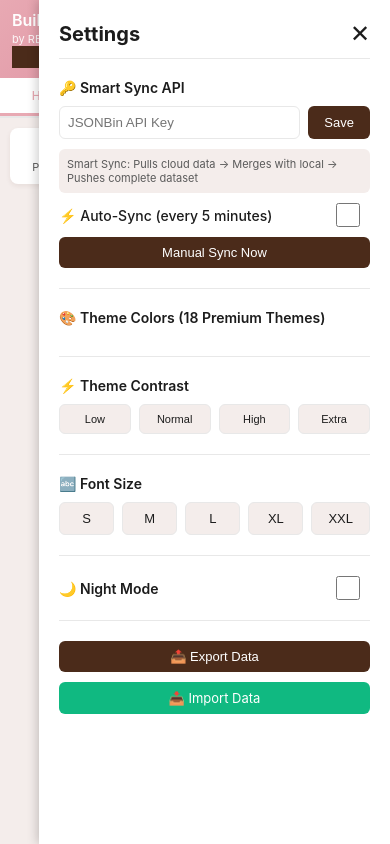
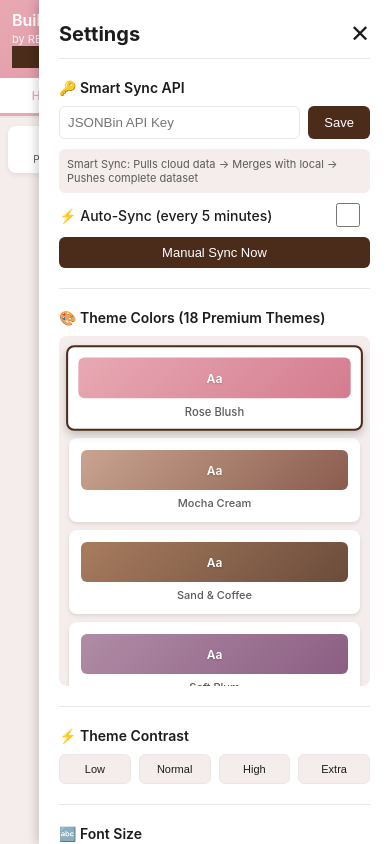
Before and after one commit to lyode/renovation-accounting, a plain HTML site: page index.html in a window 390 px wide. Both pictures are taken after a click on the button "⚙️". Drawn offline with Linux system fonts and the light colour scheme.

Commit message:
Update index.html

```diff
--- a/index.html
+++ b/index.html
@@ -222,8 +222,14 @@
 
         /* Content with spacing for fixed header */
         .main-content-wrapper {
-            margin-top: 160px;
+            margin-top: 200px;
             flex: 1;
+        }
+
+        @media (max-width: 768px) {
+            .main-content-wrapper {
+                margin-top: 210px;
+            }
         }
 
         .container {
@@ -481,6 +487,11 @@
             grid-template-columns: repeat(2, 1fr);
             gap: 10px;
             margin-top: 10px;
+            max-height: 400px;
+            overflow-y: auto;
+            padding: 10px;
+            background: var(--bg-color);
+            border-radius: 8px;
         }
 
         .theme-option {
@@ -489,7 +500,7 @@
             cursor: pointer;
             border: 2px solid transparent;
             transition: all 0.2s;
-            background: var(--bg-color);
+            background: var(--card-bg);
             box-shadow: 0 2px 4px rgba(0,0,0,0.1);
         }
 
@@ -501,25 +512,27 @@
         .theme-option.active {
             border-color: var(--button-primary);
             transform: scale(1.02);
-            box-shadow: 0 4px 8px rgba(0,0,0,0.15);
+            box-shadow: 0 4px 8px rgba(0,0,0,0.2);
         }
 
         .theme-preview {
-            height: 40px;
+            height: 50px;
             border-radius: 6px;
             margin-bottom: 6px;
             display: flex;
             align-items: center;
             justify-content: center;
             color: white;
-            font-size: 10px;
+            font-size: 14px;
             font-weight: 600;
+            text-shadow: 0 1px 2px rgba(0,0,0,0.2);
         }
 
         .theme-name {
             font-size: 11px;
             text-align: center;
             color: var(--text-secondary);
+            font-weight: 500;
         }
 
         /* Contrast Controls */
@@ -659,6 +672,10 @@
 
         /* Mobile optimizations */
         @media (max-width: 768px) {
+            .main-content-wrapper {
+                margin-top: 210px;
+            }
+
             .tabs {
                 -webkit-overflow-scrolling: touch;
             }
@@ -666,6 +683,40 @@
             .fab {
                 width: 56px;
                 height: 56px;
+            }
+
+            .theme-grid {
+                grid-template-columns: repeat(2, 1fr);
+                gap: 8px;
+                max-height: 350px;
+            }
+
+            .theme-preview {
+                height: 40px;
+                font-size: 12px;
+            }
+
+            .stats-bar {
+                gap: 6px;
+                padding: 8px;
+            }
+
+            .stat-card {
+                padding: 8px;
+            }
+
+            .stat-card h3 {
+                font-size: calc(14px * var(--font-scale));
+            }
+
+            .stat-card p {
+                font-size: calc(10px * var(--font-scale));
+            }
+        }
+
+        @media (max-width: 400px) {
+            .main-content-wrapper {
+                margin-top: 220px;
             }
 
             .theme-grid {
@@ -759,7 +810,9 @@
 
         <div style="margin-bottom: 20px; padding-bottom: 20px; border-bottom: 1px solid var(--border-color);">
             <label style="display: block; font-weight: 600; margin-bottom: 10px; color: var(--text-color);">🎨 Theme Colors (18 Premium Themes)</label>
-            <div class="theme-grid" id="themeGrid"></div>
+            <div class="theme-grid" id="themeGrid">
+                <!-- Themes will be populated here by JavaScript -->
+            </div>
         </div>
 
         <div style="margin-bottom: 20px; padding-bottom: 20px; border-bottom: 1px solid var(--border-color);">
@@ -1114,16 +1167,20 @@
 
         function initThemePicker() {
             const grid = document.getElementById('themeGrid');
+            if (!grid) {
+                console.error('Theme grid element not found');
+                return;
+            }
             grid.innerHTML = '';
 
             themeColors.forEach((theme, index) => {
                 const div = document.createElement('div');
-                div.className = 'theme-option' + (index === data.themeColor ? ' active' : '');
+                div.className = 'theme-option' + (index === (data.themeColor || 0) ? ' active' : '');
 
                 const preview = document.createElement('div');
                 preview.className = 'theme-preview';
                 preview.style.background = `linear-gradient(135deg, ${theme.accent} 0%, ${theme.highlight} 100%)`;
-                preview.textContent = 'Aa';
+                preview.innerHTML = 'Aa';
 
                 const name = document.createElement('div');
                 name.className = 'theme-name';
@@ -1195,7 +1252,15 @@
         }
 
         function toggleSettings() {
-            document.getElementById('settingsPanel').classList.toggle('show');
+            const panel = document.getElementById('settingsPanel');
+            panel.classList.toggle('show');
+
+            // Reinitialize theme picker when opening settings
+            if (panel.classList.contains('show')) {
+                setTimeout(() => {
+                    initThemePicker();
+                }, 100);
+            }
         }
 
         function toggleFabMenu() {
```
